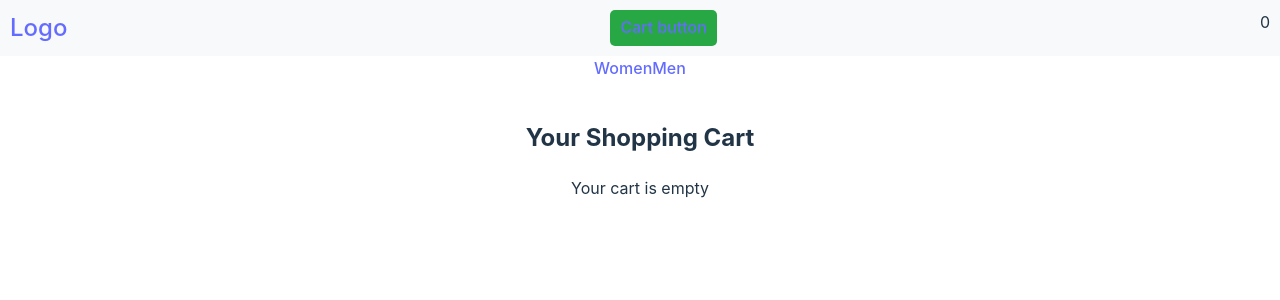
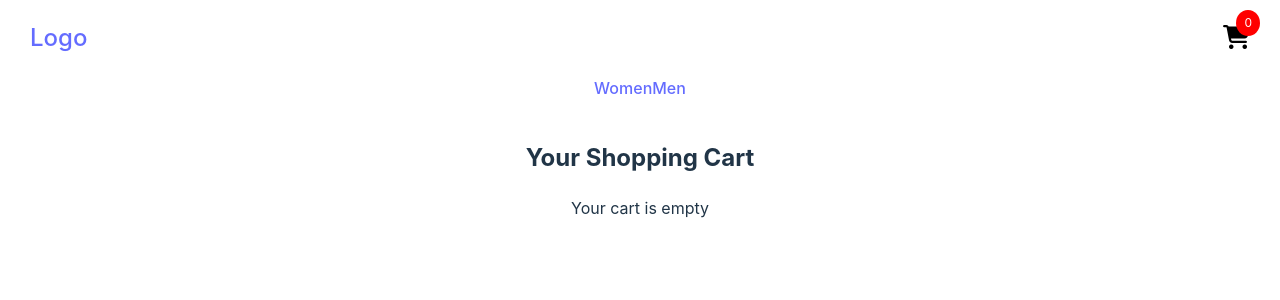
Before and after one commit to aaronyjr/shopping-cart, a React (Vite) app: page /cart in a window 1280 px wide. Shown: the top 300 px of the page. Built offline with nearby package versions, Linux system fonts and the light colour scheme.

Commit message:
Install fontawesome

```diff
--- a/index.html
+++ b/index.html
@@ -2,7 +2,7 @@
 <html lang="en">
   <head>
     <meta charset="UTF-8" />
-    <link rel="icon" type="image/svg+xml" href="/vite.svg" />
+    <link rel="icon" type="image/svg+xml" href="/s-logo.svg" />
     <meta name="viewport" content="width=device-width, initial-scale=1.0" />
     <title>SUITZXC</title>
   </head>
--- a/package.json
+++ b/package.json
@@ -10,6 +10,7 @@
     "preview": "vite preview"
   },
   "dependencies": {
+    "@fortawesome/fontawesome-free": "^6.6.0",
     "react": "^18.3.1",
     "react-dom": "^18.3.1",
     "react-router-dom": "^6.26.2"
--- a/src/Cart.jsx
+++ b/src/Cart.jsx
@@ -15,6 +15,10 @@ export function Cart() {
       .reduce((acc, item) => acc + item.product.price * item.quantity, 0)
       .toFixed(2);
   };
+
+  const handleCheckout = () => {
+    alert("Thank you for trying my app :)!")
+  }
 
   return (
     <div className="cart-container">
@@ -63,6 +67,9 @@ export function Cart() {
           <div className="cart-total">
             <h3>Cart Total: ${calculateCartTotal()}</h3>
           </div>
+          <div>
+            <button onClick={() => handleCheckout()}>Checkout</button>
+          </div>
         </div>
       ) : (
         <p>Your cart is empty</p>
--- a/src/Header.jsx
+++ b/src/Header.jsx
@@ -2,20 +2,24 @@ import { Link } from "react-router-dom";
 import styles from "./Header.module.css";
 import { useContext } from "react";
 import { CartContext } from "./CartContext";
+import "@fortawesome/fontawesome-free/css/all.min.css"; // Import Font Awesome
 
 export function Header() {
-const { cartItems } = useContext(CartContext)
+  const { cartItems } = useContext(CartContext);
 
   return (
     <div className={styles.header}>
       <div className={styles.logo}>
         <Link to="/">Logo</Link>
       </div>
-      {/* <div className={styles.searchButton}>Search button</div> */}
-      <div className={styles.cartButton}>
-        <Link to="cart">Cart button</Link>
+      <div
+        className={styles.cartButton}
+        data-count={cartItems.length}
+      >
+        <Link to="/cart">
+          <i className={`fas fa-shopping-cart ${styles.cartIcon}`}></i> {/* Cart icon */}
+        </Link>
       </div>
-      <p>{cartItems.length}</p>
     </div>
   );
 }
--- a/src/Header.module.css
+++ b/src/Header.module.css
@@ -1,29 +1,33 @@
 .header {
   display: flex;
   justify-content: space-between;
-    padding: 10px;
-    background-color: #f8f9fa;
+  align-items: center;
+  padding: 20px 30px;
 }
 
 .logo {
-    font-size: 1.5rem;
-    font-weight: bold;
-  }
-
-  .searchButton {
-    background-color: #007bff;
-    color: white;
-    padding: 5px 10px;
-    border: none;
-    border-radius: 5px;
-    cursor: pointer;
+  font-size: 24px;
 }
 
 .cartButton {
-    background-color: #28a745;
+  position: relative;
+  font-size: 24px;
+  text-decoration: none;
+}
+
+.cartIcon {
+  font-size: 24px;
+  color: black;
+}
+
+.cartButton::after {
+  content: attr(data-count);
+  position: absolute;
+  top: -10px;
+  right: -10px;
+  background: red;
   color: white;
-    padding: 5px 10px;
-    border: none;
-    border-radius: 5px;
-    cursor: pointer;
+  border-radius: 50%;
+  padding: 4px 8px;
+  font-size: 12px;
 }
```
Also changed, not shown: public/s-logo.svg (added), 1 other file (tests, documents, lock files or other folders). Lines whose indentation alone changed are shown as unchanged.
